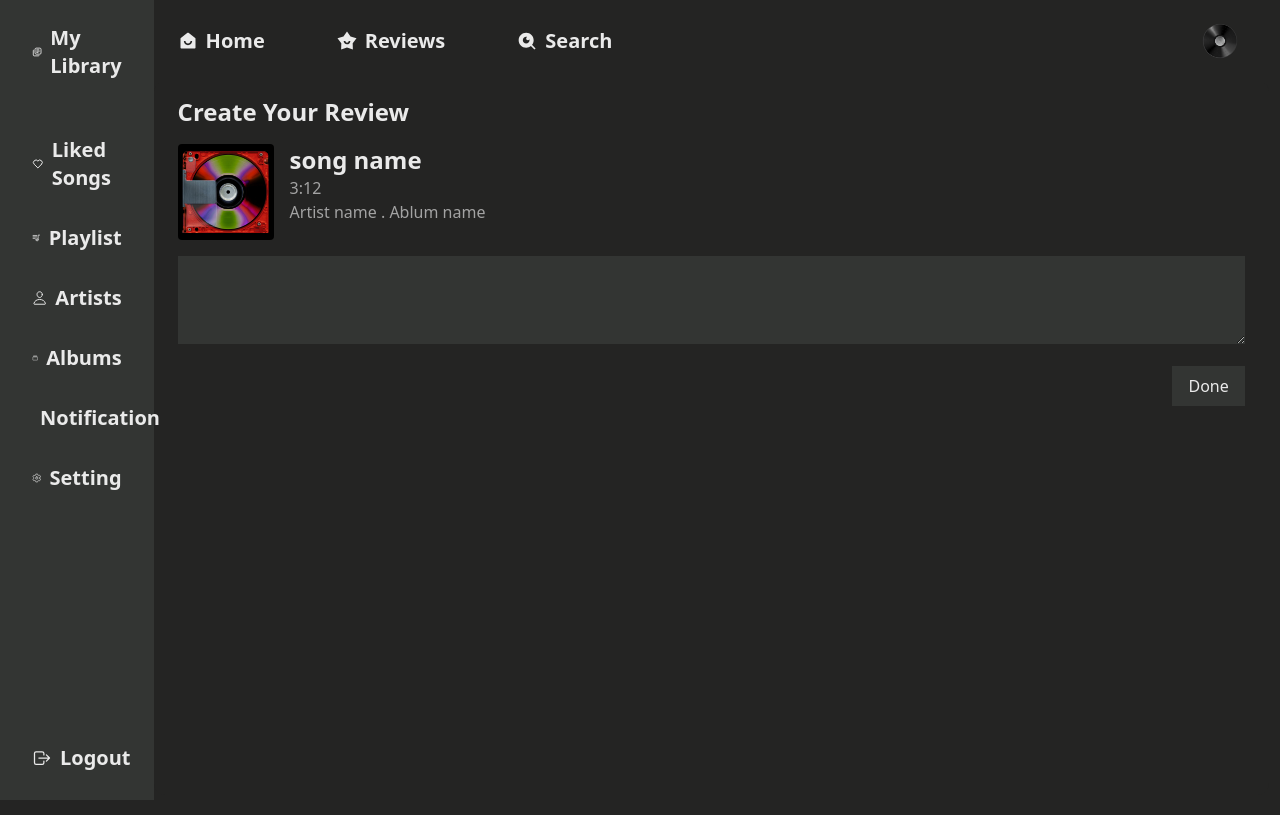
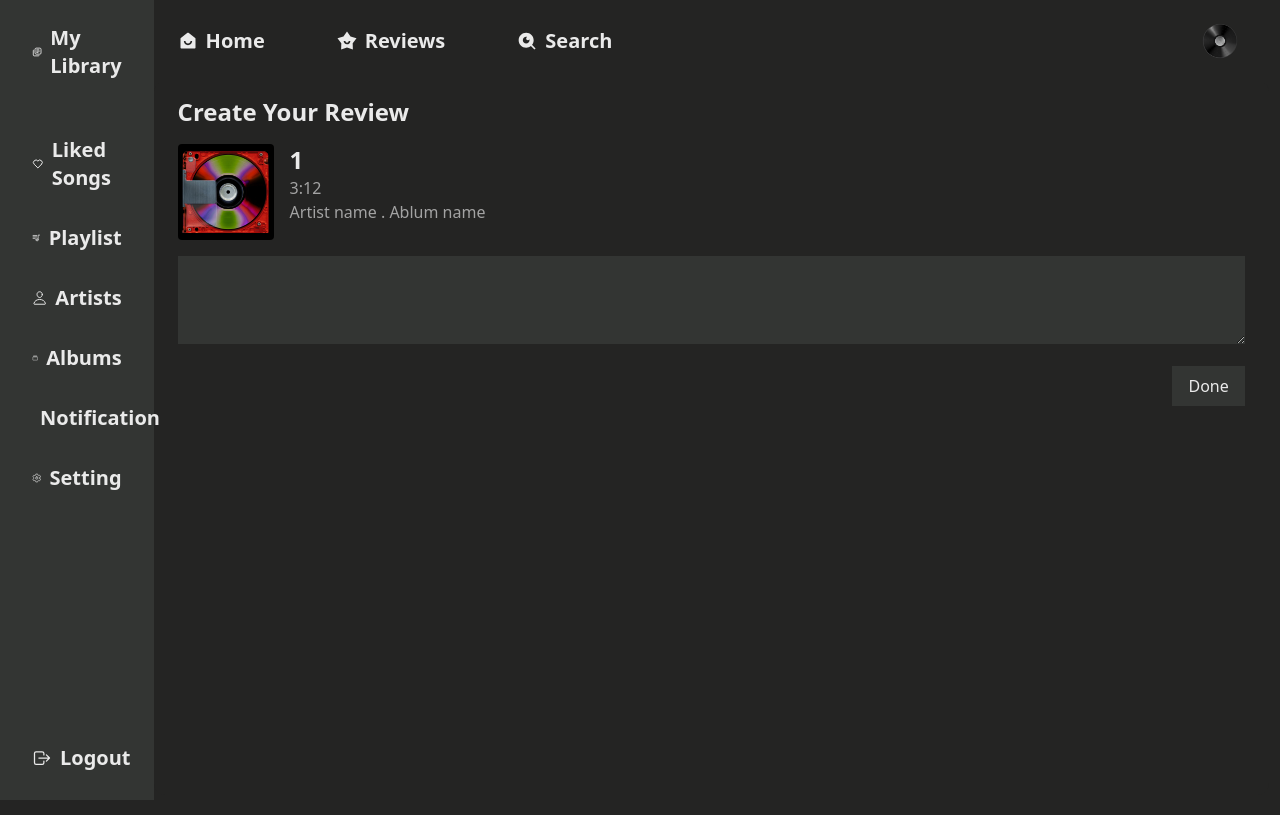
Before and after one commit to Resonate-COP/resonate, a React (Vite) app in the folder frontend/: page /main/1/createReview in a window 1280 px wide. Built offline with nearby package versions, Linux system fonts and the light colour scheme; no server answers.

Commit message:
post api fixed

```diff
--- a/frontend/src/components/TopHit.jsx
+++ b/frontend/src/components/TopHit.jsx
@@ -1,4 +1,4 @@
-import React from "react";
+import React, { useEffect } from "react";
 import SongItem from "./SongItem";
 
 const TopHit = () => {
--- a/frontend/src/pages/CreateReview.jsx
+++ b/frontend/src/pages/CreateReview.jsx
@@ -1,7 +1,9 @@
 import React from "react";
-import { Form } from "react-router-dom";
+import { Form, useParams } from "react-router-dom";
 
 const CreateReview = () => {
+  const { songid } = useParams();
+
   return (
     <section className="bg-background w-[99%] h-[89.4vh] rounded-xl overflow-hidden px-6 ">
       <div className="text-2xl font-bold py-4">Create Your Review</div>
@@ -12,7 +14,7 @@ const CreateReview = () => {
           className="w-24 rounded mr-4"
         />
         <div>
-          <p className="text-2xl font-semibold">song name</p>
+          <p className="text-2xl font-semibold">{songid}</p>
           <p className="text-neutral-400">3:12</p>
           <p className="">
             <p className=" text-neutral-400">Artist name . Ablum name</p>
```
Also changed, not shown: frontend/songApi.js (+1 -7 lines), 1 other file (tests, documents, lock files or other folders).
